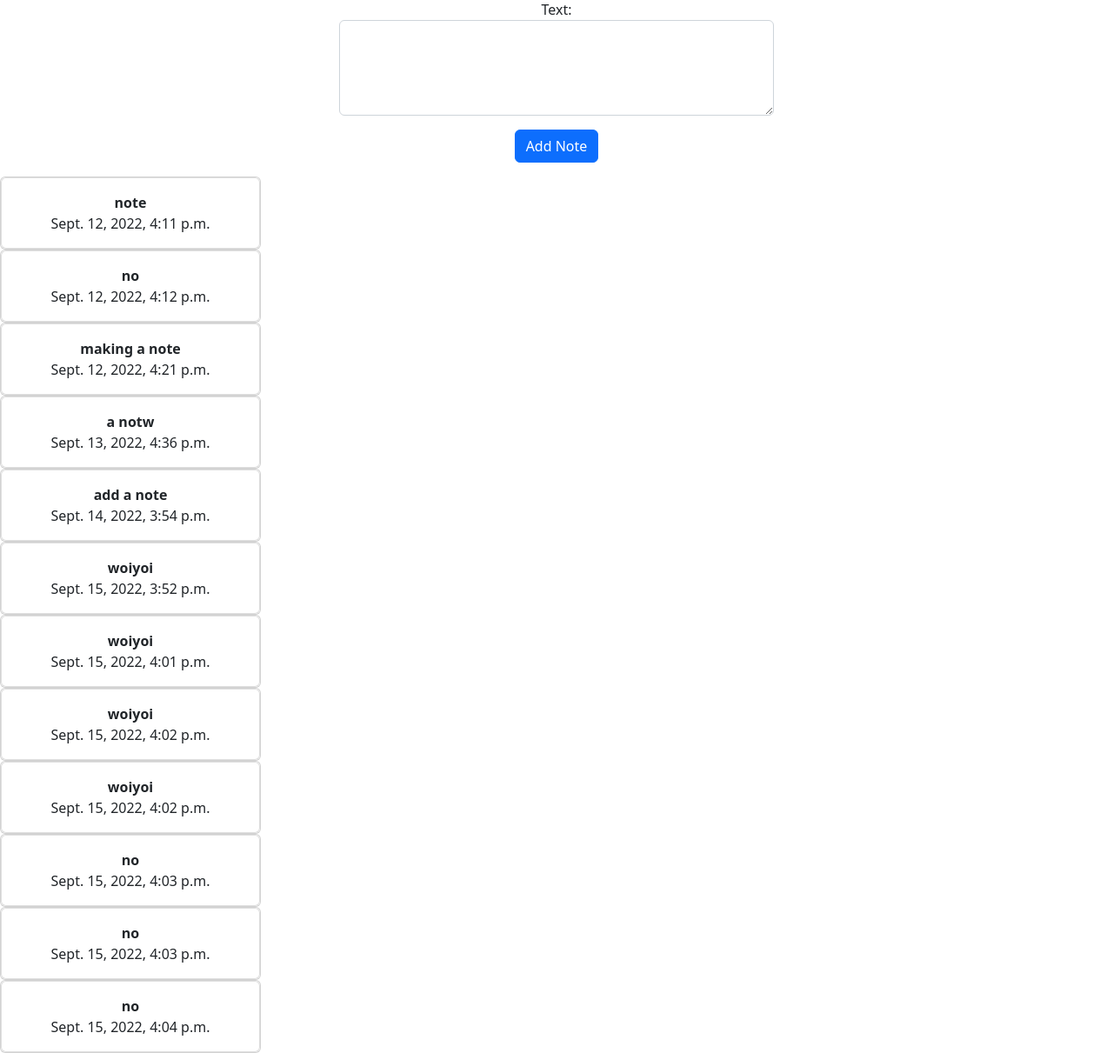
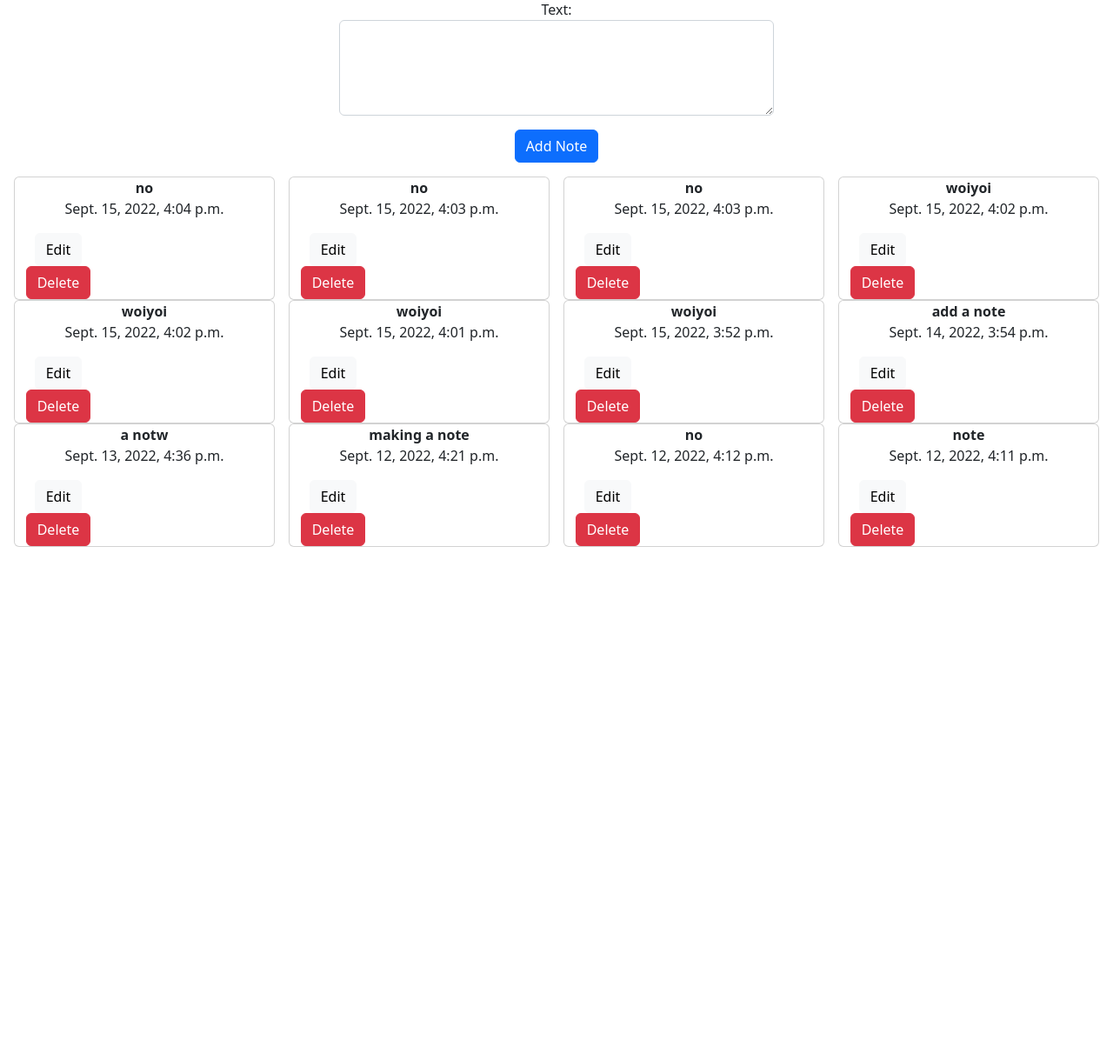
Before and after one commit to jessicaeverard/notesapp, a Django app: page / in a window 1280 px wide. Shown: the part 135-1346 px from the top of the page at 87% size. After the commit the page ends 764 px from the top, so only its background shows below. Run offline with Django 4.2, Linux system fonts and the light colour scheme; data comes from the database, SQL or seed files in the repository; both versions use the stored data as it was after the commit.

Commit message:
implemented edit and delete buttons, also put note objects in date time order

```diff
--- a/notes/templates/home.html
+++ b/notes/templates/home.html
@@ -28,17 +28,20 @@
             </form>
         </p>
 
+        <div style="display: flex; justify-content:space-evenly; flex-wrap: wrap;">
 
-        <ul class="list-group">
-            {% for note in notes %}
-            <div class="card" style="width: 300px; display: flex; ">
-              <li class="list-group-item pb-3 pt-3">
-                <b><p class="card-text">{{ note.text }}</p></b>
-                <p class="card-text">{{ note.date }}</p>
+              {% for note in notes %}
+              <div class="card" style="width: 300px;">
+                  <b><p class="card-text">{{ note.text }}</p></b>
+                  <p class="card-text">{{ note.date }}</p>
+                  <div style="width: 100px;">
+                  <a class="btn btn-light">Edit</a>
+                  <a class="btn btn-danger" href="{% url 'deletenote' note.id %}">Delete</a>
+                  </div>
               </div>
-            {% endfor %}
-        </ul>
+              {% endfor %}
 
+        </div>
 
         </center>
 
--- a/notes/views.py
+++ b/notes/views.py
@@ -1,4 +1,4 @@
-from django.shortcuts import render, redirect
+from django.shortcuts import render, redirect, get_object_or_404
 from django.http import HttpResponse
 from .forms import NoteForm
 from .models import Notes
@@ -10,9 +10,14 @@ def index(request):
         newNote = form.save(commit=False) #creating the object but not committing yet - may not be needed
         #newNote.text = request.text, not too sure why this is not needed maybe cuz its a post request?
         newNote.save() #creating the note object
-        notes = Notes.objects.all()
+        notes = Notes.objects.all().order_by('-date')
         return render(request, "home.html", {'form':NoteForm, 'notes':notes})
 
     else:
-        notes = Notes.objects.all()
+        notes = Notes.objects.all().order_by('-date')
     return render(request, "home.html", {'form':NoteForm, 'notes':notes})
+
+def deletenote(request, notes_id):
+    notes = get_object_or_404(Notes, pk=notes_id)
+    notes.delete()
+    return render(request, "home.html", {'form':NoteForm, 'notes':notes})
--- a/notesapp/urls.py
+++ b/notesapp/urls.py
@@ -14,10 +14,12 @@ Including another URLconf
     2. Add a URL to urlpatterns:  path('blog/', include('blog.urls'))
 """
 from django.contrib import admin
-from django.urls import path
+from django.urls import path, include
 from notes import views as notesViews
 
 urlpatterns = [
     path('admin/', admin.site.urls),
     path('', notesViews.index),
+    path('', notesViews.deletenote,
+         name='deletenote'),
 ]
```
Also changed, not shown: notes/urls.py (added, +8 -0 lines), db.sqlite3.
